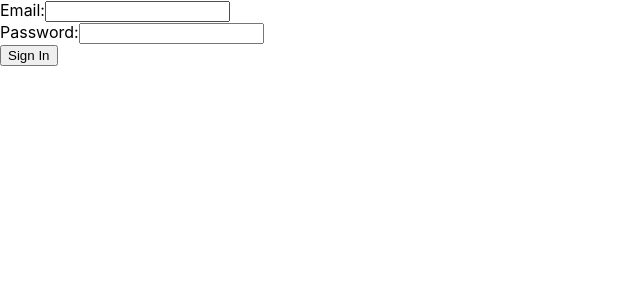
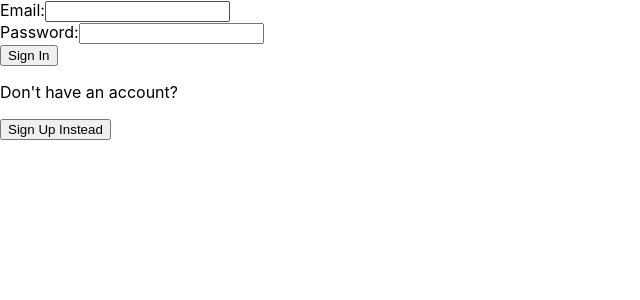
Before and after one commit to Xhepton/theater, a React (Create React App) app: page / in a window 1280 px wide. Shown: the top 300 px of the page, without its empty margins (0-640 px from the left). Built offline with nearby package versions, Linux system fonts and the light colour scheme.

Commit message:
creating auth form (both)

```diff
--- /dev/null
+++ b/src/AuthForm.js
@@ -0,0 +1,90 @@
+import React, { useState } from 'react';
+
+const AuthForm = () => {
+    const [email, setEmail] = useState('');
+    const [password, setPassword] = useState('');
+    const [isSignUp, setIsSignUp] = useState(false);
+    const [error, setError] = useState(null);
+
+    const handleSubmit = async (e) => {
+        e.preventDefault();
+
+        // Prepare the request body
+        const requestBody = {
+            email: email,
+            password: password,
+        };
+
+        try {
+            // Send the authentication request to your server
+            const endpoint = isSignUp
+                ? 'http://localhost:9090/api/v1/auth/signup'
+                : 'http://localhost:9090/api/v1/auth/signin';
+
+            const response = await fetch(endpoint, {
+                method: 'POST',
+                headers: {
+                    'Content-Type': 'application/json',
+                },
+                body: JSON.stringify(requestBody),
+            });
+
+            // Check if the request was successful (status code 2xx)
+            if (response.ok) {
+                // Reset error state on success
+                setError(null);
+                // Handle successful authentication (e.g., display success message)
+                console.log(isSignUp ? 'Sign-up successful!' : 'Sign-in successful!');
+            } else if (response.status === 403) {
+                // Handle 403 error (invalid credentials)
+                setError('Invalid credentials');
+            } else {
+                // Handle other authentication errors
+                setError(isSignUp ? 'Sign-up failed' : 'Sign-in failed');
+            }
+        } catch (error) {
+            console.error('Error during authentication:', error);
+        }
+    };
+
+    const toggleForm = () => {
+        setIsSignUp((prevIsSignUp) => !prevIsSignUp);
+        // Reset error state when toggling forms
+        setError(null);
+    };
+
+    return (
+        <div>
+            <form onSubmit={handleSubmit}>
+                <label>
+                    Email:
+                    <input
+                        type="text"
+                        value={email}
+                        onChange={(e) => setEmail(e.target.value)}
+                    />
+                </label>
+                <br />
+                <label>
+                    Password:
+                    <input
+                        type="password"
+                        value={password}
+                        onChange={(e) => setPassword(e.target.value)}
+                    />
+                </label>
+                <br />
+                <button type="submit">{isSignUp ? 'Sign Up' : 'Sign In'}</button>
+            </form>
+
+            {error && <p>{error}</p>}
+
+            <p>{isSignUp ? 'Already have an account?' : 'Don\'t have an account?'}</p>
+            <button onClick={toggleForm}>
+                {isSignUp ? 'Sign In Instead' : 'Sign Up Instead'}
+            </button>
+        </div>
+    );
+};
+
+export default AuthForm;
--- a/src/SigninForm.js
+++ b/src/SignupForm.js
@@ -1,10 +1,10 @@
 import React, { useState } from 'react';
 
-const SignInForm = () => {
+const SignupForm = () => {
     const [email, setEmail] = useState('');
     const [password, setPassword] = useState('');
 
-    const handleSignIn = async (e) => {
+    const handleSignUp = async (e) => {
         e.preventDefault();
 
         // Prepare the request body
@@ -14,8 +14,8 @@ const SignInForm = () => {
         };
 
         try {
-            // Send the sign-in request to your server
-            const response = await fetch('http://localhost:9090/api/v1/auth/signin', {
+            // Send the sign-up request to your server
+            const response = await fetch('http://localhost:9090/api/v1/auth/signup', {
                 method: 'POST',
                 headers: {
                     'Content-Type': 'application/json',
@@ -25,19 +25,19 @@ const SignInForm = () => {
 
             // Check if the request was successful (status code 2xx)
             if (response.ok) {
-                // Handle successful sign-in (e.g., redirect to another page)
-                console.log('Sign-in successful!');
+                // Handle successful sign-up (e.g., display success message)
+                console.log('Sign-up successful!');
             } else {
-                // Handle sign-in error (e.g., display error message)
-                console.error('Sign-in failed');
+                // Handle sign-up error (e.g., display error message)
+                console.error('Sign-up failed');
             }
         } catch (error) {
-            console.error('Error during sign-in:', error);
+            console.error('Error during sign-up:', error);
         }
     };
 
     return (
-        <form onSubmit={handleSignIn}>
+        <form onSubmit={handleSignUp}>
             <label>
                 Email:
                 <input
@@ -56,9 +56,9 @@ const SignInForm = () => {
                 />
             </label>
             <br />
-            <button type="submit">Sign In</button>
+            <button type="submit">Sign Up</button>
         </form>
     );
 };
 
-export default SignInForm;
+export default SignupForm;
--- a/src/index.js
+++ b/src/index.js
@@ -3,6 +3,8 @@ import ReactDOM from 'react-dom'
 import './index.css'
 import Form from './Form'
 import SignInForm from "./SigninForm";
+import SignupForm from "./SignupForm";
+import AuthForm from "./AuthForm";
 
 const inputs = [{
   name: "username",
@@ -28,12 +30,8 @@ const props = {
 const params = new URLSearchParams(window.location.search)
 
 ReactDOM.render(
-  <Form {...props} error={params.get('error')} />,
-  document.getElementById('container'))
-
-ReactDOM.render(
     <React.StrictMode>
-      <SignInForm />
+      <AuthForm />
     </React.StrictMode>,
     document.getElementById('root')
 );
```
